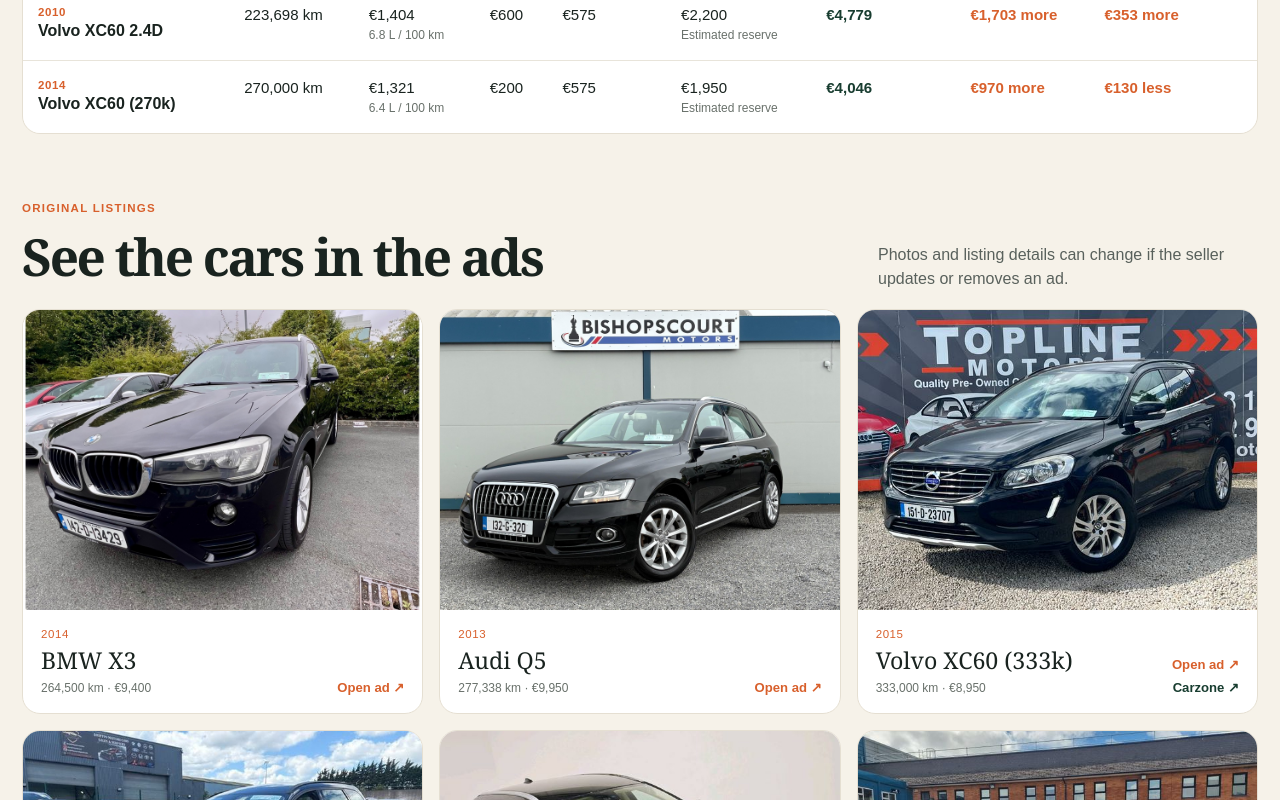
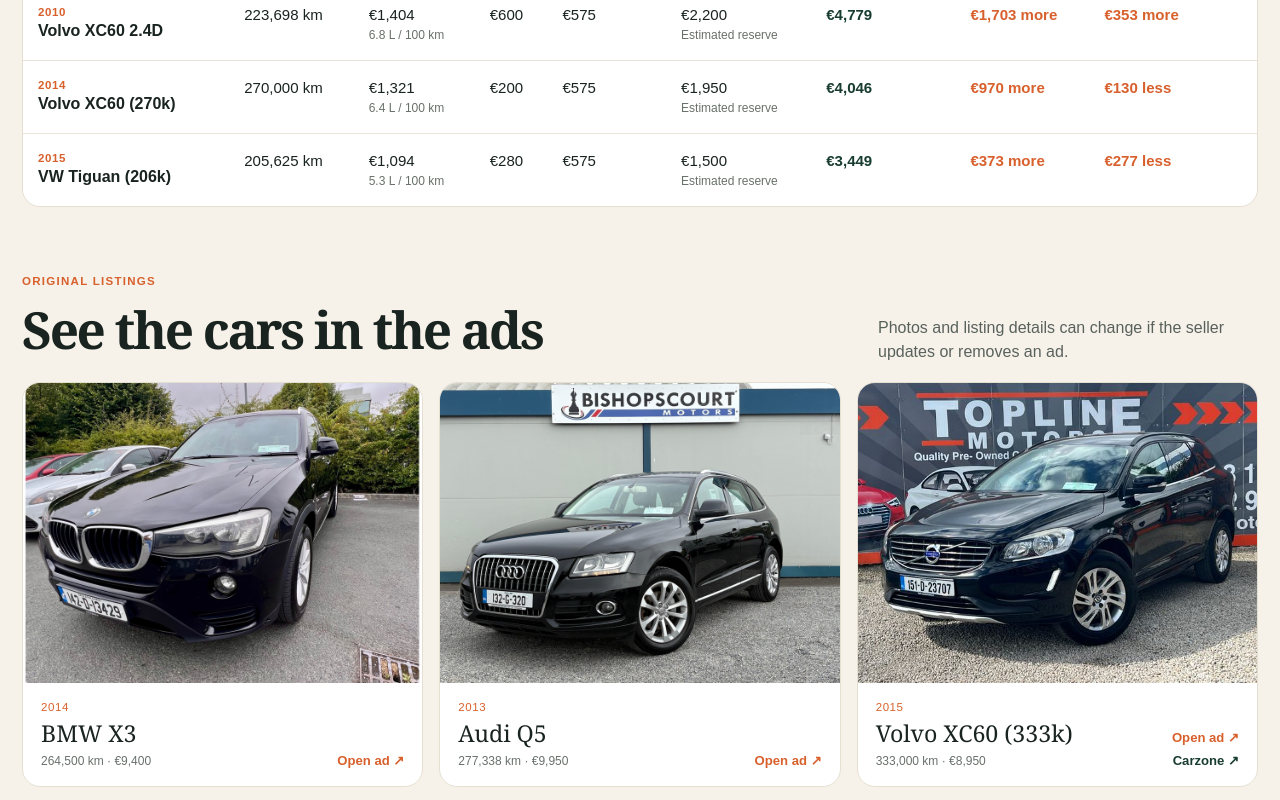
Before and after one commit to crowlede/car-comparison-site, a React (Vite) app: page / in a window 1280 px wide. Shown: the part 1340-2140 px from the top of the page. Built offline with nearby package versions, Linux system fonts and the light colour scheme.

Commit message:
Add verified Tiguan listing

```diff
--- a/app/page.tsx
+++ b/app/page.tsx
@@ -132,6 +132,20 @@
     adUrl: "https://www.donedeal.ie/cars-for-sale/2014-volvo-xc60/42407355",
     image: "/car-comparison-site/volvo-xc60-2014-270k.jpg",
   },
+  {
+    name: "Volkswagen Tiguan 2.0 TDI Trend & Fun",
+    short: "VW Tiguan (206k)",
+    year: "2015",
+    price: 8950,
+    mileage: "205,625 km",
+    tax: 280,
+    insurance: [500, 650],
+    economy: 5.3,
+    fuel: "Diesel",
+    maintenance: [1100, 1900],
+    adUrl: "https://www.donedeal.ie/cars-for-sale/151-vw-tiguan-2-0tdi-new-nct-warranty/41838393",
+    image: "/car-comparison-site/vw-tiguan-2015-206k.webp",
+  },
 ];
 
 const euro = (amount: number) =>
```
Also changed, not shown: public/vw-tiguan-2015-206k.webp (added), 1 other file (tests, documents, lock files or other folders).
